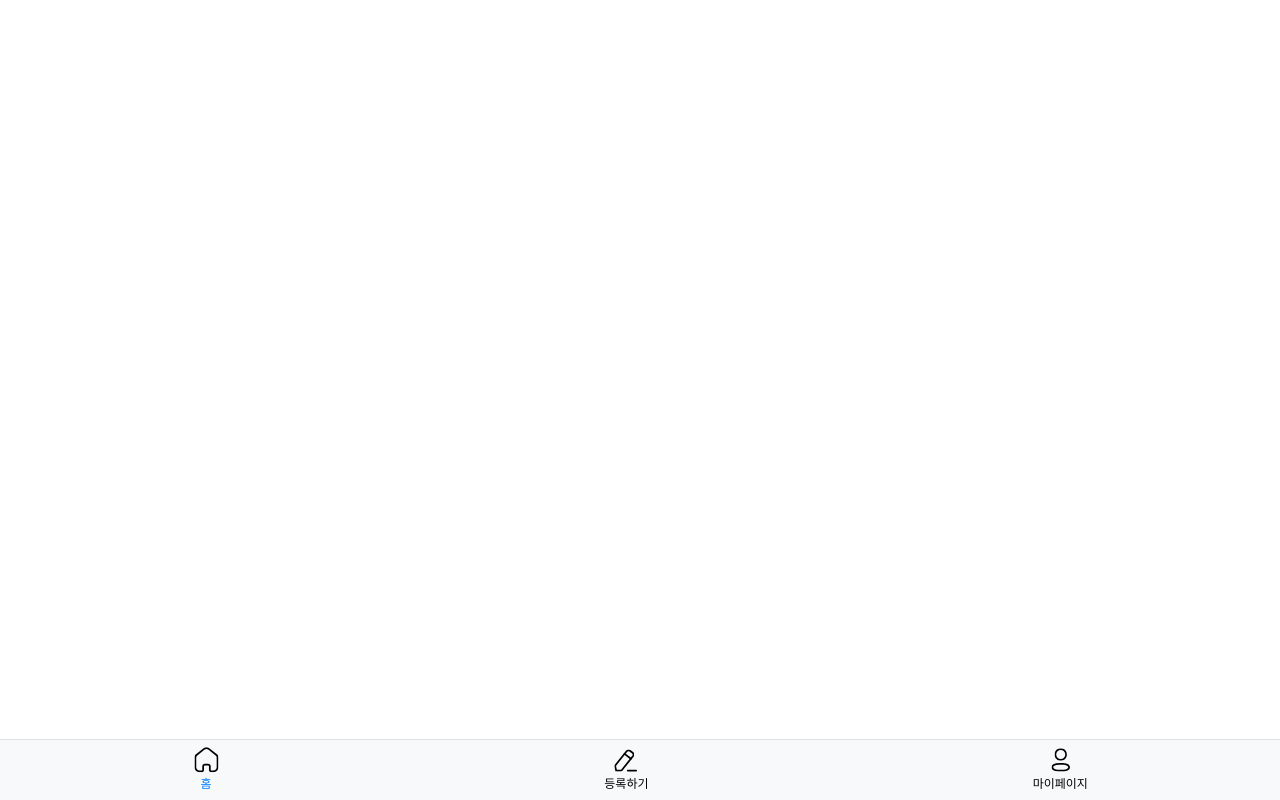
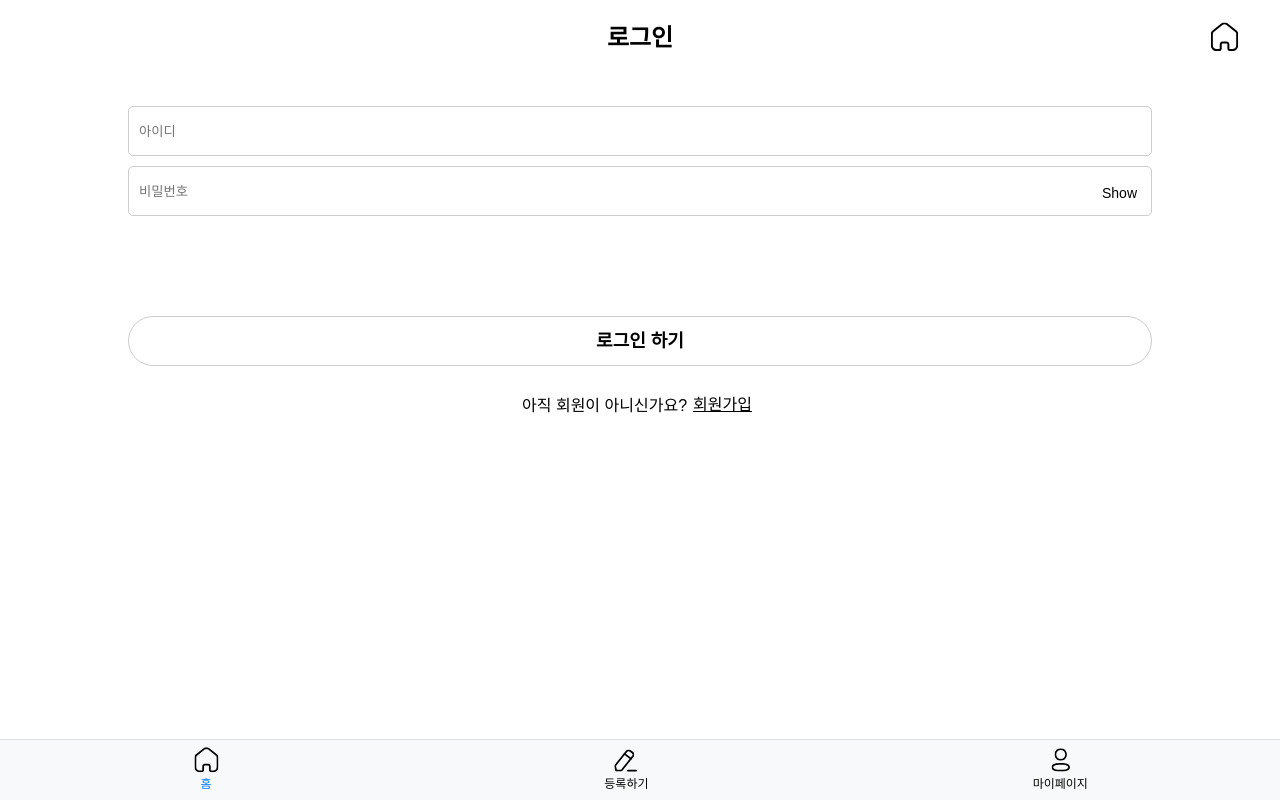
Before and after one commit to CSID-DGU/2024-1-CECD1-isReal-4, a React (Vite) app in the folder client/app/: page /login in a window 1280 px wide. Before the commit this address had no page. Built offline with nearby package versions, Linux system fonts and the light colour scheme.

Commit message:
✨ Feature - Login View (#18)
* feat: Login View Router Setting

* feat: Login View Page

* feat: LoginHeader Component

* feat: LoginBody Component

```diff
--- a/client/app/src/Router.tsx
+++ b/client/app/src/Router.tsx
@@ -1,16 +1,18 @@
-import {Route, Routes} from "react-router-dom";
+import { Route, Routes } from "react-router-dom";
 import Entry from "@/pages/Entry";
 import Home from "@/pages/Home";
 import Register from "@/pages/Register";
 import MyPage from "@/pages/MyPage";
+import Login from "@/pages/Login";
 
 export default function Router() {
     return (
         <Routes>
-            <Route path="/" element={<Entry/>}/>
-            <Route path="/home" element={<Home/>}/>
-            <Route path="/register" element={<Register/>}/>
-            <Route path="/myPage" element={<MyPage/>}/>
+            <Route path='/' element={<Entry />} />
+            <Route path='/home' element={<Home />} />
+            <Route path='/login' element={<Login />} />
+            <Route path='/register' element={<Register />} />
+            <Route path='/myPage' element={<MyPage />} />
         </Routes>
-    )
+    );
 }
--- /dev/null
+++ b/client/app/src/components/Login/LoginBody/index.tsx
@@ -0,0 +1,56 @@
+/* eslint-disable react-hooks/rules-of-hooks */
+import { useState } from "react";
+import * as Styled from "./style.ts";
+import H4 from "@/components/Common/Font/Heading/H4/index.tsx";
+import H6 from "@/components/Common/Font/Heading/H6/index.tsx";
+import { useNavigate } from "react-router-dom";
+
+export default function index() {
+    const navigate = useNavigate();
+
+    const [showPassword, setShowPassword] = useState(false);
+    const [ID, setID] = useState("");
+    const [password, setPassword] = useState("");
+
+    function handleLoginClick() {
+        alert("Login Button Clicked");
+    }
+
+    function handleSignUpClick() {
+        navigate("/signup");
+    }
+
+    return (
+        <Styled.Container>
+            <Styled.InputContainer>
+                <Styled.Wrapper>
+                    <Styled.Input type='text' placeholder='아이디' value={ID} onChange={(e) => setID(e.target.value)} />
+                </Styled.Wrapper>
+                <Styled.Wrapper>
+                    <Styled.Input
+                        type={showPassword ? "text" : "password"}
+                        placeholder='비밀번호'
+                        value={password}
+                        onChange={(e) => setPassword(e.target.value)}
+                    />
+                    <Styled.ShowPasswordButton onClick={() => setShowPassword(!showPassword)}>
+                        {showPassword ? "Hide" : "Show"}
+                    </Styled.ShowPasswordButton>
+                </Styled.Wrapper>
+            </Styled.InputContainer>
+            <Styled.ButtonContainer>
+                <Styled.LoginButton onClick={handleLoginClick}>
+                    <H4 text='로그인 하기' />
+                </Styled.LoginButton>
+            </Styled.ButtonContainer>
+            <Styled.SignUpContainer>
+                <Styled.SignUpText>
+                    <H6 text='아직 회원이 아니신가요?' />
+                </Styled.SignUpText>
+                <Styled.SignUpButton onClick={handleSignUpClick}>
+                    <H6 text='회원가입' />
+                </Styled.SignUpButton>
+            </Styled.SignUpContainer>
+        </Styled.Container>
+    );
+}
--- /dev/null
+++ b/client/app/src/components/Login/LoginBody/style.ts
@@ -0,0 +1,89 @@
+import styled from "styled-components";
+
+export const Container = styled.div`
+    width: 100%;
+    height: 100%;
+    display: flex;
+    flex-direction: column;
+    align-items: center;
+    justify-content: flex-start;
+    margin-top: 5vh;
+`;
+
+export const InputContainer = styled.div`
+    width: 100%;
+    display: flex;
+    flex-direction: column;
+    align-items: center;
+    justify-content: center;
+    margin-bottom: 10vh;
+`;
+
+export const Input = styled.input`
+    width: 100%;
+    height: 50px;
+    padding-left: 10px;
+    padding-right: 60px; /* 오른쪽 여백을 충분히 추가 */
+    margin-bottom: 10px;
+    border: 1px solid #ccc;
+    border-radius: 5px;
+    box-sizing: border-box;
+`;
+
+export const Wrapper = styled.div`
+    width: 80%;
+    position: relative;
+`;
+
+export const ShowPasswordButton = styled.button`
+    position: absolute;
+    right: 15px; /* 입력 필드의 오른쪽 안쪽에 위치 */
+    top: 45%;
+    transform: translateY(-50%);
+    background: none;
+    border: none;
+    color: black;
+    font-size: 14px;
+    cursor: pointer;
+    padding: 0;
+    height: 100%;
+    display: flex;
+    align-items: center;
+`;
+
+export const ButtonContainer = styled.div`
+    width: 100%;
+    display: flex;
+    justify-content: center;
+    margin-top: 10px;
+`;
+
+export const LoginButton = styled.button`
+    width: 80%;
+    height: 50px;
+    border: 1px solid #ccc;
+    background-color: #fff;
+    border-radius: 25px;
+    cursor: pointer;
+`;
+
+export const SignUpContainer = styled.div`
+    width: 100%;
+    display: flex;
+    justify-content: center;
+    margin-top: 30px;
+    align-items: column;
+`;
+
+export const SignUpText = styled.p`
+    color: black;
+`;
+
+export const SignUpButton = styled.button`
+    color: black;
+    cursor: pointer;
+    border: none;
+    background: none;
+    text-decoration: underline;
+    margin-top: -2px;
+`;
--- /dev/null
+++ b/client/app/src/components/Login/LoginHeader/index.tsx
@@ -0,0 +1,23 @@
+import * as Styled from "./style.ts";
+import Home from "@/assets/icons/Home.svg";
+import H1 from "@/components/Common/Font/Heading/H1/index.tsx";
+import SvgButton from "@/components/Common/SvgButton";
+import { useNavigate } from "react-router-dom";
+
+export default function index() {
+    // eslint-disable-next-line react-hooks/rules-of-hooks
+    const navigate = useNavigate();
+
+    const handleHomeClick = () => {
+        navigate("/home");
+    };
+
+    return (
+        <Styled.Container>
+            <H1 text='로그인' />
+            <Styled.RightButton>
+                <SvgButton src={Home} height={"32px"} width={"32px"} onClick={handleHomeClick} />
+            </Styled.RightButton>
+        </Styled.Container>
+    );
+}
--- /dev/null
+++ b/client/app/src/components/Login/LoginHeader/style.ts
@@ -0,0 +1,16 @@
+import styled from "styled-components";
+
+export const Container = styled.div`
+    padding-top: 10px;
+    width: 100%;
+    height: 7vh;
+    position: relative;
+    display: flex;
+    justify-content: center;
+    align-items: center;
+`;
+
+export const RightButton = styled.div`
+    position: absolute;
+    right: 40px;
+`;
--- /dev/null
+++ b/client/app/src/pages/Login/index.tsx
@@ -0,0 +1,13 @@
+import LoginHeader from "@/components/Login/LoginHeader";
+import LoginBody from "@/components/Login/LoginBody";
+import * as Styled from "./style.ts";
+
+export default function index() {
+    return (
+        <Styled.LoginContainer>
+            {" "}
+            <LoginHeader />
+            <LoginBody />
+        </Styled.LoginContainer>
+    );
+}
--- /dev/null
+++ b/client/app/src/pages/Login/style.ts
@@ -0,0 +1,10 @@
+import styled from "styled-components";
+
+export const LoginContainer = styled.div`
+    width: 100%;
+    height: 100%;
+    display: flex;
+    flex-direction: column;
+    align-items: center;
+    justify-content: flex-start;
+`;
```
